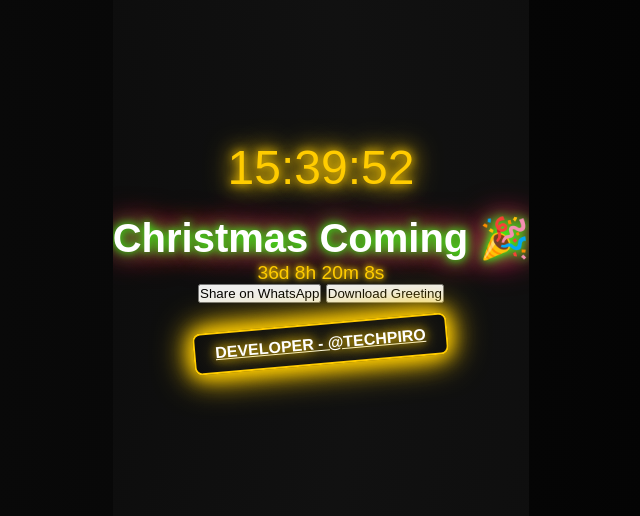
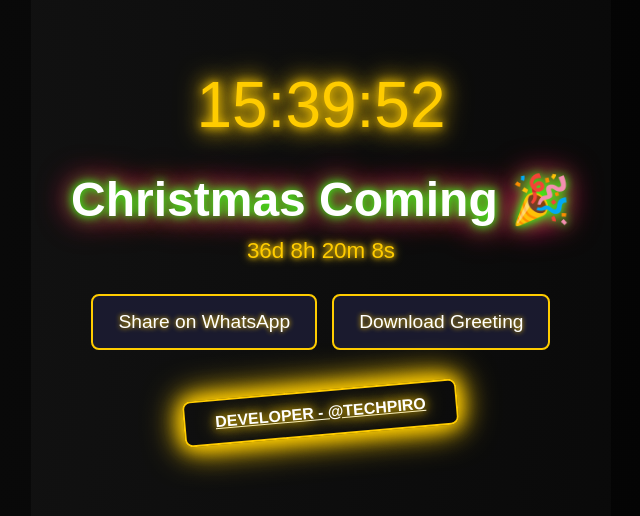
Before and after one commit to OverStripe/OverStripe, a plain HTML site: page index.html in a window 1280 px wide. Shown: the part 148-664 px from the top of the page, without its empty margins (319-959 px from the left). Drawn offline with Linux system fonts and the light colour scheme.

Commit message:
Update styles.css

```diff
--- a/styles.css
+++ b/styles.css
@@ -16,6 +16,7 @@ body, html {
     font-family: Arial, sans-serif;
     overflow: hidden;
     color: white;
+    padding: 20px;
 }
 
 /* Enhanced Background Animation */
@@ -40,7 +41,7 @@ body, html {
 .decoration {
     position: absolute;
     top: -10%;
-    font-size: 1.5rem;
+    font-size: 2rem;
     color: white;
     opacity: 0.9;
     animation: float linear infinite, fadeDecoration 4s ease-in-out infinite;
@@ -63,11 +64,14 @@ body, html {
     position: relative;
     text-align: center;
     z-index: 2;
+    padding: 20px;
+    max-width: 600px;
+    width: 100%;
 }
 
 /* Neon Glow Text Animation */
 .neon-text {
-    font-size: 2.5rem;
+    font-size: 3rem;
     font-weight: bold;
     color: #ffffff;
     animation: neonGlow 1.5s ease-in-out infinite alternate;
@@ -80,24 +84,50 @@ body, html {
 }
 
 .countdown {
-    font-size: 1.2rem;
+    font-size: 1.4rem;
     color: #ffcc00;
     text-shadow: 0 0 5px #ffcc00, 0 0 10px #ffcc00;
+    margin-top: 10px;
 }
 
 /* Animated Clock */
 .clock {
-    font-size: 3rem;
+    font-size: 4rem;
     color: #ffcc00;
-    margin-bottom: 20px;
+    margin-bottom: 30px;
     text-shadow: 0 0 10px #ffcc00, 0 0 20px #ffcc00, 0 0 30px #ffcc00;
 }
 
-/* Enhanced Developer Button with Pulsing Neon Border */
+/* Action Buttons */
+.buttons {
+    margin-top: 30px;
+    display: flex;
+    gap: 15px;
+    justify-content: center;
+}
+
+.action-btn {
+    padding: 15px 25px;
+    font-size: 1.2rem;
+    color: #ffffff;
+    background-color: #1a1a2e;
+    border: 2px solid #ffcc00;
+    border-radius: 8px;
+    text-shadow: 0 0 5px #ffcc00;
+    cursor: pointer;
+    transition: 0.3s;
+}
+
+.action-btn:hover {
+    background-color: #ffcc00;
+    color: #1a1a2e;
+}
+
+/* Developer Button */
 .developer-btn {
     display: inline-block;
-    padding: 10px 20px;
-    margin-top: 20px;
+    padding: 12px 30px;
+    margin-top: 40px;
     color: #ffffff;
     background-color: transparent;
     border: 2px solid #ffcc00;
```
